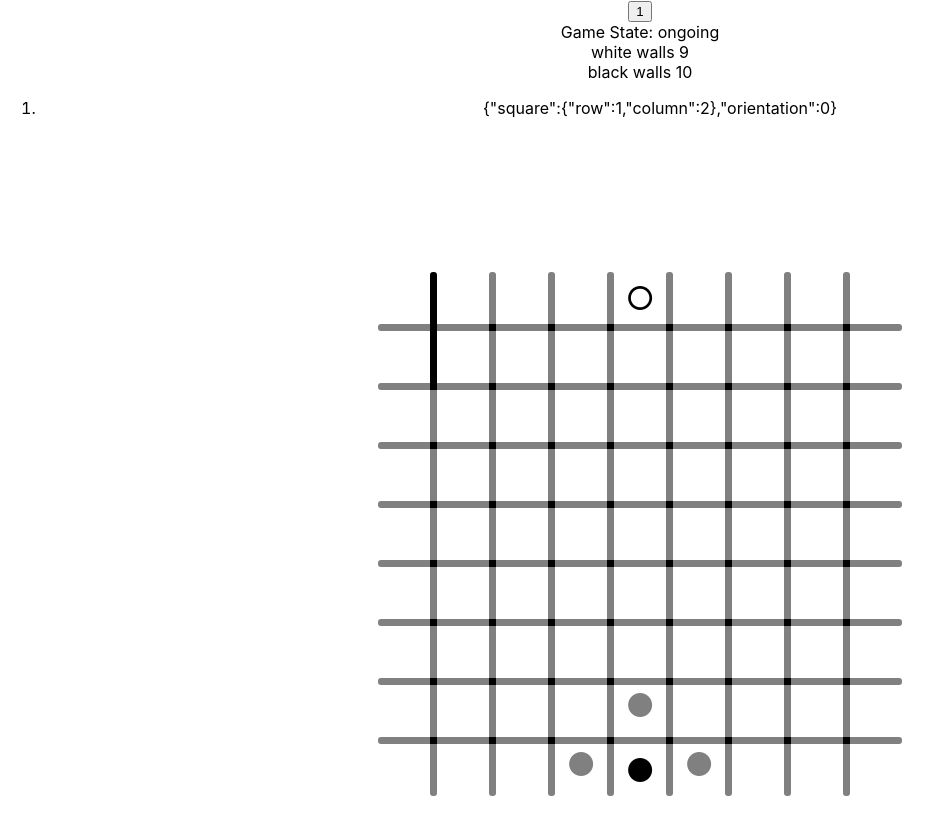
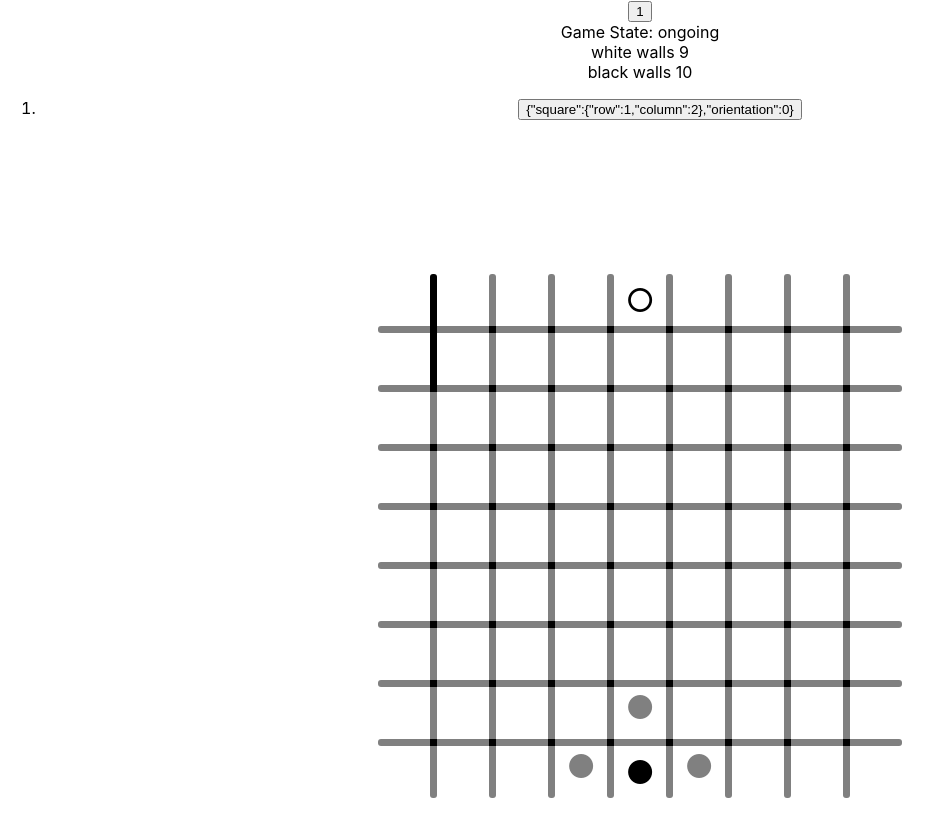
Before and after one commit to gottschali/quoridor-web, a React (Create React App) app: page / in a window 1280 px wide. Both pictures are taken after a click on the element 433 px from the left and 262 px from the top of the page. Shown: the top 836 px of the page, without its empty margins (0-942 px from the left). Built offline with nearby package versions, Linux system fonts and the light colour scheme.

Commit message:
Make state immutable
or hopefully an approximation

```diff
--- a/src/pages/DebugPage.tsx
+++ b/src/pages/DebugPage.tsx
@@ -1,70 +1,25 @@
-import { Dispatch, useEffect, useState, useSyncExternalStore } from "react"
+import { Dispatch, useState } from "react"
 import { Coord } from "../quoridor/Coord";
-import { Game } from "../quoridor/Game";
-import { Move, Orientation, PawnMove, WallMove } from "../quoridor/Move";
+import { Orientation, WallMove } from "../quoridor/Move";
 import { Player } from "../quoridor/Player";
-import { RandomAgent } from "../quoridor/RandomAgent";
-import { State } from "../quoridor/State";
 import './Game.css';
 import { MoveHistory } from "./MoveHistory";
+import { useGame } from "./useGame";
 
-function selectMove(moves: Array<Move>) {
-    return moves[Math.floor(Math.random() * moves.length)];
-}
+/**
+ * Stuff to do
+ * - do something at game over
+ * - convert Move to Notation
+ * - from State to StateNotation
+ * - load the Game from StateNotation
+ * - show the current player
+ *   it is a bit confusing if they stand next to each other
+ *   maybe color the square of the active and also add a game info field
+ * - undo functionality
+ * - selecting different agents
+ * - game settings
+ */
 
-function useGame() {
-    const [state, setState] = useState(new State({}));
-    const [turn, setIndex] = useState(0);
-    const [history, setHistory] = useState<Move[]>([]);
-
-
-    // TODO
-    // encode every useful information in here
-    // so we do not have to do any silly checks in the UI component
-    // and use enums!
-    const [matrix, setMatrix] = useState<number[][]>(new Array(state.height).fill(0).map( () => new Array(state.width).fill(0)));
-
-    useEffect(() => {
-        const newMatrix = new Array(state.height).fill(0).map( () => new Array(state.width).fill(0))
-        console.log(newMatrix);
-        state.legalMoves.filter(l => 'target' in l)
-                        .map(l => (l as PawnMove).target)
-                        .forEach(p => {
-                            console.log(p)
-                            newMatrix[p.row][p.column] = 1;
-                        });
-        console.log(newMatrix);
-        setMatrix(newMatrix);
-
-    }, [turn])
-
-    const apply = (move: Move) => {
-        state.makeMove(move)
-        setState(state);
-        setIndex(turn + 1);
-    }
-
-    const proposeMove = (move: Move) => {
-        console.debug(`Proposed move: ${JSON.stringify(move)}`);
-        if (!state.isLegal(move)) {
-            console.debug(`Move is illaegal`);
-        } else {
-            console.debug(`Move: ${JSON.stringify(move)}`);
-            state.makeMove(move);
-            setIndex(turn + 1);
-            history.push(move);
-            setHistory(history);
-        }
-    }
-
-    const step = () => {
-        let selectedMove = selectMove(state.legalMoves);
-        console.debug(`Selected move: ${JSON.stringify(selectedMove)}`);
-        proposeMove(selectedMove);
-    }
-
-    return {apply, state, turn, step, proposeMove, matrix, history}
-}
 
 interface WallProps {
     occupied: boolean, row: number, column: number, orientation: Orientation,
@@ -142,7 +97,7 @@ function Square({row, column, highlight, proposeProx}: SquareProps) {
 }
 
 export function DebugPage() {
-    const {state, turn, step, proposeMove, matrix, history} = useGame();
+    const {state, restoreHistory, turn, step, proposeMove, matrix, history} = useGame();
     // We use sentinel impossible values here
     const [wall0, setWall0] = useState<Coord>(new Coord(-1, -1));
     const [wall1, setWall1] = useState<Coord>(new Coord(-1, -1));
@@ -161,7 +116,7 @@ export function DebugPage() {
             <div> Game State: {state.isGameOver() ? state.winner() : 'ongoing'}</div>
             <div> white walls {state.wallsAvailable[0]} </div>
             <div> black walls {state.wallsAvailable[1]} </div>
-            <MoveHistory history={history} />
+            <MoveHistory history={history} restoreHistory={restoreHistory} />
         </div>
         <div className='board'>
             <table className='gameTable' cellSpacing={0}>
--- a/src/pages/MoveHistory.tsx
+++ b/src/pages/MoveHistory.tsx
@@ -2,12 +2,13 @@ import { Move } from "../quoridor/Move";
 
 interface props {
     history: Move[],
+    restoreHistory: (i: number) => void;
 }
-export function MoveHistory({history}: props)  {
+export function MoveHistory({history, restoreHistory}: props)  {
 
     return <ol>
                 {history.map((move, i) => (
-                    <li key={i}> <a> {JSON.stringify(move)} </a></li>
+                    <li key={i} > <button onClick={() => restoreHistory(i)}> {JSON.stringify(move)} </button></li>
                 ))}
             </ol>
 
--- /dev/null
+++ b/src/pages/useGame.tsx
@@ -0,0 +1,78 @@
+import { useEffect, useState } from "react";
+import { Move, PawnMove } from "../quoridor/Move";
+import { State } from "../quoridor/State";
+
+function selectMove(moves: Array<Move>) {
+    return moves[Math.floor(Math.random() * moves.length)];
+}
+
+export function useGame() {
+    const [state, setState] = useState(new State({}));
+    const [turn, setIndex] = useState(0);
+    const [history, setHistory] = useState<Move[]>([]);
+    const [stateHistory, setStateHistory] = useState<State[]>([]);
+
+
+    // TODO
+    // encode every useful information in here
+    // so we do not have to do any silly checks in the UI component
+    // and use enums!
+    const [matrix, setMatrix] = useState<number[][]>(new Array(state.height).fill(0).map( () => new Array(state.width).fill(0)));
+
+    useEffect(() => {
+        const newMatrix = new Array(state.height).fill(0).map( () => new Array(state.width).fill(0))
+        console.log(newMatrix);
+        state.legalMoves.filter(l => 'target' in l)
+                        .map(l => (l as PawnMove).target)
+                        .forEach(p => {
+                            console.log(p)
+                            newMatrix[p.row][p.column] = 1;
+                        });
+        console.log(newMatrix);
+        setMatrix(newMatrix);
+
+    }, [turn, state])
+
+    const apply = (move: Move) => {
+        state.makeMove(move)
+        setState(state);
+        setIndex(turn + 1);
+    }
+
+    const proposeMove = (move: Move) => {
+        console.debug(`Proposed move: ${JSON.stringify(move)}`);
+        if (!state.isLegal(move)) {
+            console.debug(`Move is illaegal`);
+        } else {
+            console.debug(`Move: ${JSON.stringify(move)}`);
+            history.push(move);
+            setHistory(history);
+            stateHistory.push(state);
+            setStateHistory(stateHistory);
+            setState(state.makeMove(move));
+            setIndex(turn + 1);
+        }
+    }
+
+    const restoreHistory = (index: number) => {
+        /**
+         * WARNING: does only load a past state.
+         * But we should either only allow time travel without making moves
+         * or otherwise delete the "future" history becuase otherwise there will a messy tree
+         */
+        try {
+            setState(stateHistory[index]);
+            setIndex(index);
+        } catch {
+           console.error("State history index out of range")
+        }
+    }
+
+    const step = () => {
+        let selectedMove = selectMove(state.legalMoves);
+        console.debug(`Selected move: ${JSON.stringify(selectedMove)}`);
+        proposeMove(selectedMove);
+    }
+
+    return {apply, state, restoreHistory, turn, step, proposeMove, matrix, history}
+}
--- a/src/quoridor/Coord.ts
+++ b/src/quoridor/Coord.ts
@@ -1,6 +1,6 @@
 export class Coord {
-    column: number;
-    row: number;
+    readonly column: number;
+    readonly row: number;
 
     constructor(row: number, column: number) {
         this.row = row;
--- a/src/quoridor/Game.ts
+++ b/src/quoridor/Game.ts
@@ -27,7 +27,7 @@ export class Game {
             selectedMove = currentAgent.selectMove(this.state.legalMoves);
         }
         console.log(`Move: ${JSON.stringify(selectedMove)}`);
-        this.state.makeMove(selectedMove);
+        this.state = this.state.makeMove(selectedMove);
         console.log(this.state.toString());
         this.turn++;
     }
--- a/src/quoridor/State.ts
+++ b/src/quoridor/State.ts
@@ -56,7 +56,7 @@ export class State {
     height: number;
     private precomputedMoves: Array<Move> | undefined;
 
-    constructor(settings: GameSettings) {
+    constructor(settings: GameSettings = GameSettingsDefaults) {
         this.settings = { ...GameSettingsDefaults, ...settings };
         this.wallsAvailable = [this.settings.walls, this.settings.walls];
         // The size of the internal matrix representation
@@ -121,36 +121,40 @@ export class State {
         }
     }
 
-    makeMove(move: Move): void {
+    makeMove(move: Move): State {
         // We expect moves to use the internal representations
         // try to make it immutable and return
         // a new State instead of modifying this one?
         if (!this.isLegal(move)) {
             throw new Error('Illegal move given')
         }
-        // Really ugly: should go for immutability
-        delete this.precomputedMoves;
+        const newState = new State(this.settings);
+
+
+        for (let i=0;i<this.height;i++) {
+            for (let j=0;j<this.width;j++) {
+                newState.board[i][j] = this.board[i][j];
+            }
+        }
+        newState.pawnPositions = this.pawnPositions;
+
         // I would like have a type guard here like move typeof PawnMove
         // But the type information is not available at runtime...
         // That's why we have to use this ugly in operator narrowing
+
         if ('source' in move) {
             // move typeof PawnMove
-            for (const pp of this.pawnPositions) {
-                if (move.source.equals(pp)) {
-                    // Move that pawn
-                    pp.column = move.target.column;
-                    pp.row = move.target.row;
-                }
-            }
+            newState.pawnPositions[this.currentPlayer] = move.target;
         } else {
             // move typeof WallMove
-            this.placeWall(move, this.board);
-            this.wallsAvailable[this.currentPlayer]--;
+            newState.placeWall(move, newState.board);
+            newState.wallsAvailable[this.currentPlayer]--;
         }
-        this.currentPlayer = this.currentPlayer === Player.white ? Player.black : Player.white;
+        newState.currentPlayer = this.currentPlayer === Player.white ? Player.black : Player.white;
+        return newState;
     }
 
-    generateManhattenMoves(pos: Coord, board: Array<Array<Boolean>>): Array<Coord> {
+    generateManhattanMoves(pos: Coord, board: Array<Array<Boolean>>): Array<Coord> {
         const wallBlocks = pos.neighbours(1).map(({row, column}) => board[row][column]);
         const targets = pos.neighbours(2);
 
@@ -160,7 +164,7 @@ export class State {
     generatePawnMoves(pawnPos: Coord): Array<Move> {
         // All adjacent squares
         // But have to be on the board
-        let simpleMoves = this.generateManhattenMoves(pawnPos, this.board);
+        let simpleMoves = this.generateManhattanMoves(pawnPos, this.board);
         const enemyPos = this.pawnPositions[this.opponent];
         simpleMoves.forEach(c => {
             if (c.equals(enemyPos)) {
@@ -171,13 +175,12 @@ export class State {
                 if (!this.board[behind.row][behind.column]) {
                     simpleMoves.push(behind.add(direction));
                 } else {
-                    for (c of this.generateManhattenMoves(enemyPos, this.board)) {
+                    for (c of this.generateManhattanMoves(enemyPos, this.board)) {
                         simpleMoves.push(c);
                     }
                 }
             }
         });
-        console.log(simpleMoves);
         return simpleMoves.filter(p => !p.equals(pawnPos))
             .filter(p => !p.equals(enemyPos))
             .map(c => {
@@ -227,7 +230,7 @@ export class State {
                 return true; // Found a way
             }
             // There may be problem with opponent pawn interactions
-            for (const c of this.generateManhattenMoves(v, visited)) {
+            for (const c of this.generateManhattanMoves(v, visited)) {
                 if (visited[c.row][c.column]) continue;
                 visited[c.row][c.column] = true;
                 q.push(c);
```
